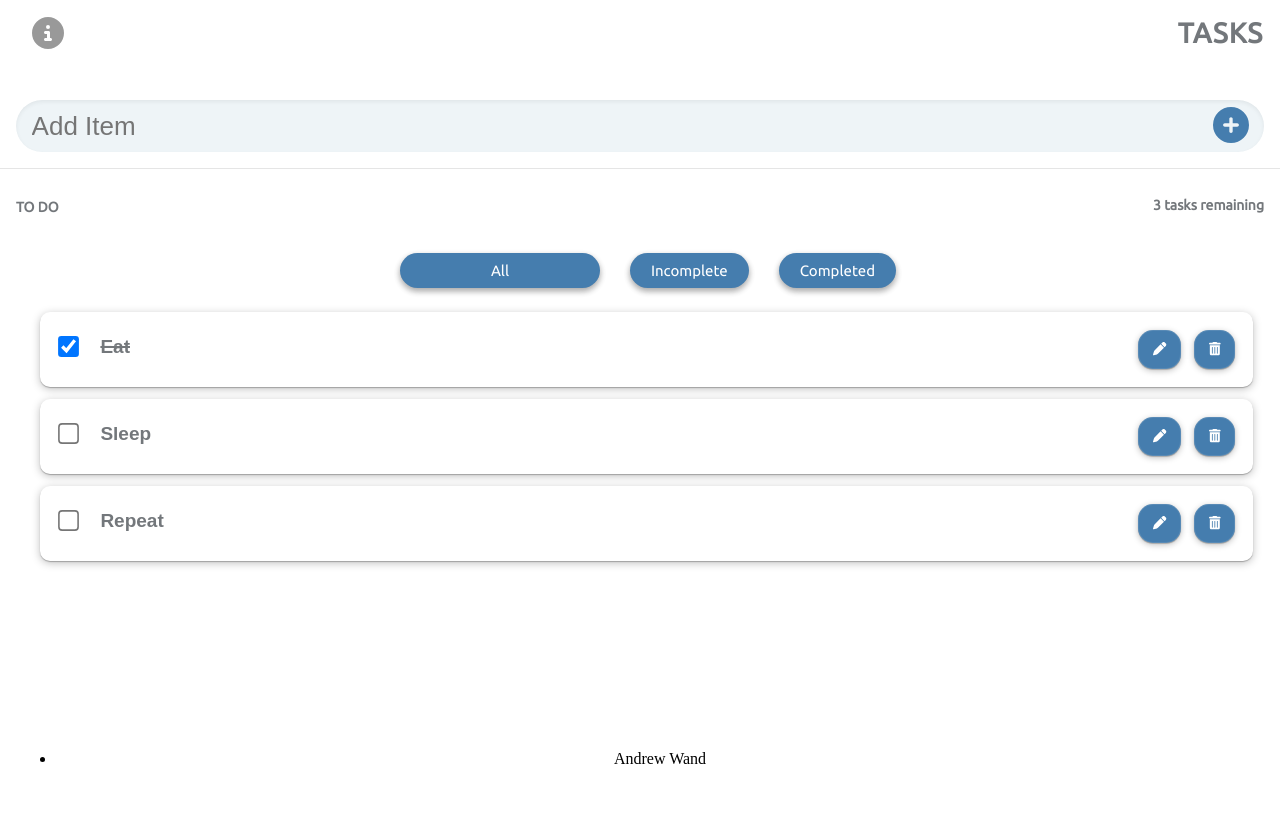
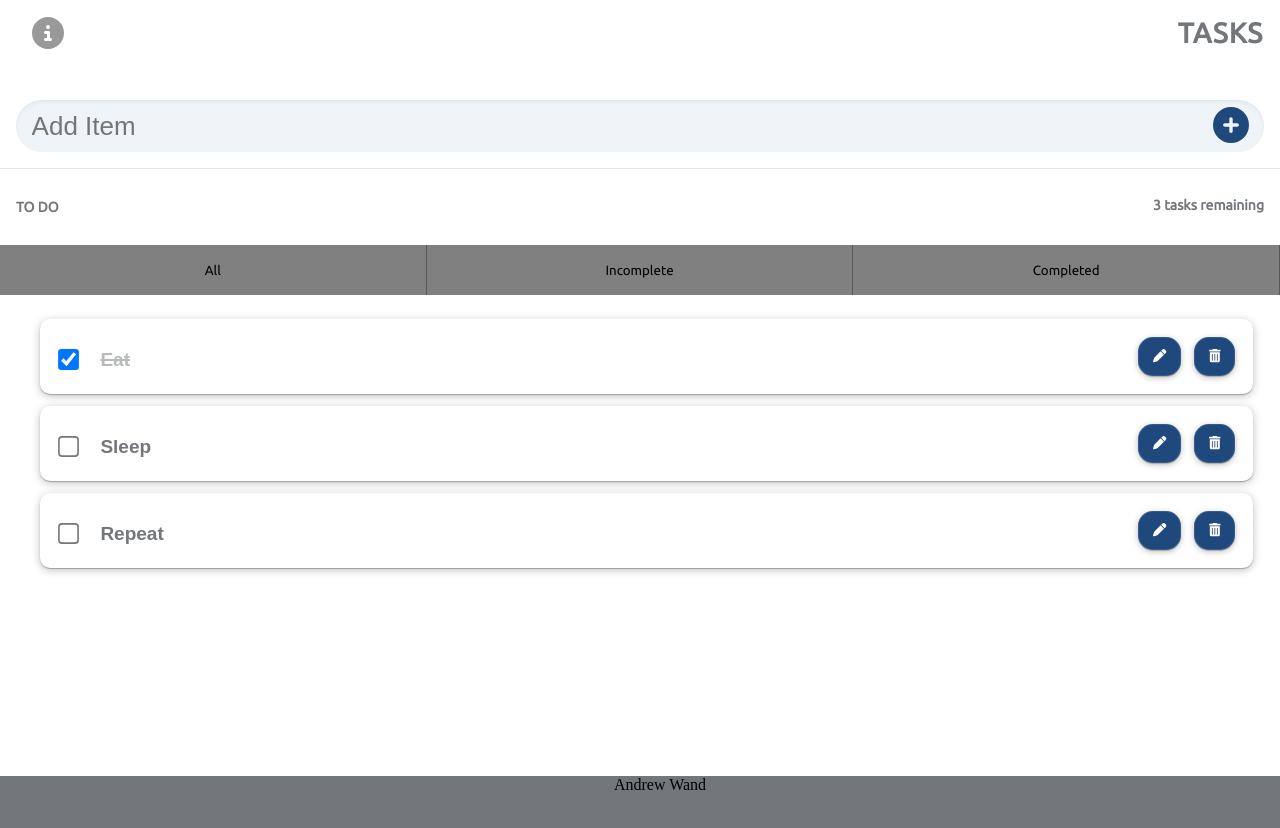
Before and after one commit to Andrew-Wand/todolist-react, a React (Create React App) app: page / in a window 1280 px wide. Shown: the top 828 px of the page. Before the commit the page ends 800 px from the top, so only its background shows below. Built offline with nearby package versions, Linux system fonts and the light colour scheme.

Commit message:
css for header a little

```diff
--- a/src/App.js
+++ b/src/App.js
@@ -137,6 +137,9 @@ function App(props) {
 
   const remainingText = `${taskList.length} tasks remaining`;
 
+
+
+
   useEffect(() => {
     const getTodos = JSON.parse(localStorage.getItem('items'))
     if (getTodos) {
--- a/src/Components/FilterButton.jsx
+++ b/src/Components/FilterButton.jsx
@@ -1,7 +1,23 @@
-import React from 'react'
+import React, { useState } from 'react'
+
 
 
 function FilterButton(props) {
+
+  const [isActive, setIsActive] = useState();
+
+  const handleClick = () => {
+
+    setIsActive(current => !current);
+
+    // 👇️ or set to true
+    // if (!isActive) {
+    //   setIsActive(true);
+    // }
+
+
+
+  };
 
 
 
@@ -9,10 +25,22 @@ function FilterButton(props) {
   return (
 
 
-    <button className="filter-btn" type='button' aria-pressed={props.isPressed} onClick={() => props.setFilter(props.name)}>
+      <button
 
-      <span>{props.name} </span>
+      style={{
+        backgroundColor: isActive ? 'salmon' : 'gray',
+        color: isActive ? 'white' : '',
+      }}
+      className="filter-btn"
+      type='button'
+      aria-pressed={props.isPressed}
+      onClick={() => {props.setFilter(props.name); handleClick(); }}>
+
+
+        <span>{props.name} </span>
     </button>
+
+
   )
 }
 
--- a/src/index.css
+++ b/src/index.css
@@ -78,7 +78,7 @@ body {
   font-size: 36px;
   right: .7em;
   cursor: pointer;
-  color: #457dae;
+  color: #1f497d;
 }
 
 
@@ -96,35 +96,27 @@ body {
 }
 
 /* Filter buttons */
+
+
 .filter-list {
   display: flex;
-  width: 100%;
-  justify-content: center;
-  padding: .5em;
-  margin-left: .5em;
+  justify-content: space-evenly;
 
-}
+  height: 50px;
 
-.filter-btn {
-  margin: 0px 1em;
-  padding: .6em 1.4em;
-  border-radius: 20px;
-  border: none;
-  font-size: 15px;
-  font-family: 'Ubuntu', sans-serif;
-  background-color: #457dae;
-  color: #fff;
-  cursor: pointer;
-  box-shadow: rgba(0, 0, 0, 0.16) 0px 3px 6px, rgba(0, 0, 0, 0.23) 0px 3px 6px;
 }
 
 
 
-.filter-btn:first-of-type {
-  width: 200px;
+.filter-btn {
+  width: 100%;
+  font-family: 'Ubuntu', sans-serif;
+  /* background-color: transparent; */
+  color: #000;
+  cursor: pointer;
+  border: none;
+  border-right: 1px solid rgba(0, 0, 0, .3);
 }
-
-
 
 
 
@@ -140,7 +132,7 @@ body {
 .task-list {
   list-style: none;
   margin-right: 1.7em;
-
+  margin-top: 1.5em;
 }
 
 .task-item {
@@ -166,8 +158,9 @@ body {
 }
 
 .left-side {
-  /* display: flex; */
   margin-top: .4em;
+  display: flex;
+align-items: center;
 }
 
 
@@ -179,15 +172,17 @@ body {
   margin-left: 1.2em;
 }
 
-.right-side {
+.todo-label.taskComplete {
+  opacity: .5;
+}
 
-}
+
 
 .task-btn {
   margin-left: 1em;
  border: #457dae;
   border-radius: 15px;
-  background-color: #457dae;
+  background-color: #1f497d;
   padding: .9em 1.1em .9em 1.1em;
   cursor: pointer;
   color: #fff;
@@ -209,11 +204,18 @@ body {
 /* Footer */
 
 .footer-container {
-  position: fixed;
-  bottom: 0;
+  position: sticky;
+  margin-top: 13rem;
+  /* bottom: 0; */
   left: 0;
   width: 100%;
   text-align: center;
-  padding: 1em;
+  /* padding: 1em */
+  background-color: #73777B;
+  height: 4em;
+}
+
+.footer-list {
+    list-style-type: none;
 
 }
```
